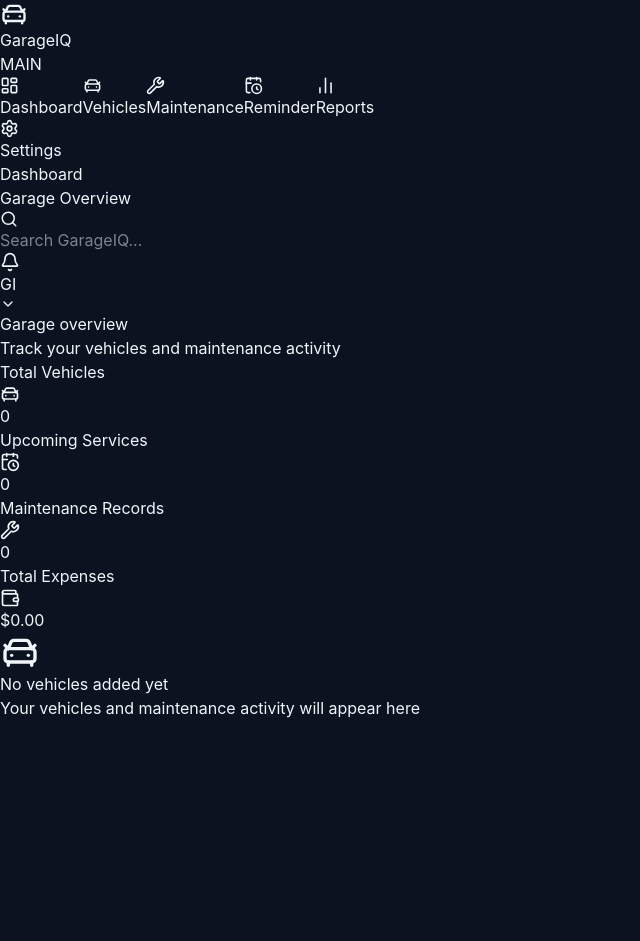
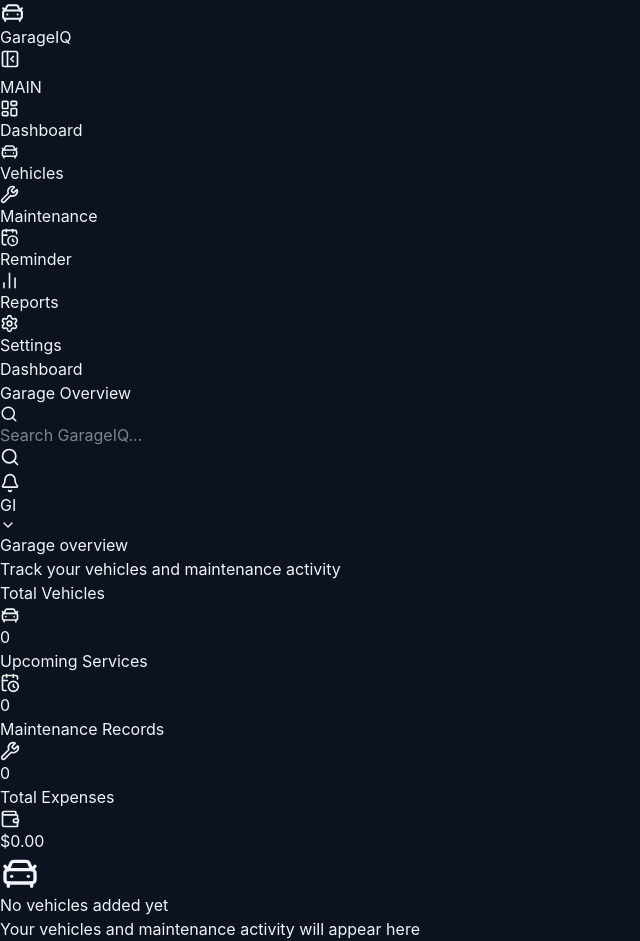
Before and after one commit to xTfTV/GarageIQ, a React (Vite) app in the folder src/renderer/: page /#/ in a window 1280 px wide. Shown: the whole page, without its empty margins (0-640 px from the left). Before the commit the page ends 800 px from the top, so only its background shows below. Built offline with nearby package versions, Linux system fonts and the light colour scheme.

Commit message:
ft ✨ - Implementing better resizing functionality

```diff
--- a/src/renderer/src/App.tsx
+++ b/src/renderer/src/App.tsx
@@ -1,24 +1,11 @@
-import Sidebar from './Components/Layout/Sidebar'
-import Topbar from './Components/Layout/Topbar'
+import AppLayout from './Components/Layout/AppLayout'
 import Dashboard from './Pages/Dashboard'
 
 function App(): React.JSX.Element {
   return (
-    <div className="flex h-screen overflow-hidden bg-[#0b1220] text-[#f1f5f9]">
-      {/* Left sidebar */}
-      <Sidebar />
-
-      {/* Main application area */}
-      <div className="flex min-w-0 flex-1 flex-col">
-        {/* Top navigation */}
-        <Topbar />
-
-        {/* Page content */}
-        <main className="flex-1 overflow-y-auto p-8">
-          <Dashboard />
-        </main>
-      </div>
-    </div>
+    <AppLayout>
+      <Dashboard />
+    </AppLayout>
   )
 }
 
--- a/src/renderer/src/Components/Layout/AppLayout.tsx
+++ b/src/renderer/src/Components/Layout/AppLayout.tsx
@@ -0,0 +1,45 @@
+import { useEffect, useState } from 'react'
+import Sidebar from './Sidebar'
+import Topbar from './Topbar'
+
+type AppLayoutProps = {
+  children: React.ReactNode
+}
+
+function AppLayout({ children }: AppLayoutProps): React.JSX.Element {
+  const [collapsed, setCollapsed] = useState(() => window.innerWidth < 1024)
+
+  useEffect(() => {
+    const media = window.matchMedia('(max-width: 1023px)')
+
+    const handleChange = (event: MediaQueryListEvent): void => {
+      setCollapsed(event.matches)
+    }
+
+    media.addEventListener('change', handleChange)
+
+    return () => {
+      media.removeEventListener('change', handleChange)
+    }
+  }, [])
+
+  const toggleSidebar = (): void => {
+    setCollapsed((previous) => !previous)
+  }
+
+  return (
+    <div className="flex h-screen w-full overflow-hidden bg-[#0b1220] text-[#f1f5f9]">
+      <Sidebar collapsed={collapsed} onToggle={toggleSidebar} onClose={() => setCollapsed(true)} />
+
+      <div className="flex min-w-0 flex-1 flex-col">
+        <Topbar />
+
+        <main className="min-h-0 min-w-0 flex-1 overflow-x-hidden overflow-y-auto p-4 sm:p-6 lg:p-8">
+          <div className="mx-auto w-full max-w-[1800px]">{children}</div>
+        </main>
+      </div>
+    </div>
+  )
+}
+
+export default AppLayout
--- a/src/renderer/src/Components/Layout/Sidebar.tsx
+++ b/src/renderer/src/Components/Layout/Sidebar.tsx
@@ -1,18 +1,22 @@
+import { useEffect, useState } from 'react'
 import {
   LayoutDashboard,
   CarFront,
   Wrench,
   CalendarClock,
   ChartNoAxesColumn,
-  Settings
+  Settings,
+  PanelLeftClose,
+  PanelLeftOpen
 } from 'lucide-react'
 
-type NavigationItem = {
-  label: string
-  icon: React.ComponentType<{ size?: number }>
+type SidebarProps = {
+  collapsed: boolean
+  onToggle: () => void
+  onClose: () => void
 }
 
-const navigationItem: NavigationItem[] = [
+const navigationItems = [
   { label: 'Dashboard', icon: LayoutDashboard },
   { label: 'Vehicles', icon: CarFront },
   { label: 'Maintenance', icon: Wrench },
@@ -20,49 +24,101 @@
   { label: 'Reports', icon: ChartNoAxesColumn }
 ]
 
-function SideBar(): React.JSX.Element {
+function Sidebar({ collapsed, onToggle, onClose }: SidebarProps): React.JSX.Element {
+  const [isSmallWindow, setIsSmallWindow] = useState(() => window.innerWidth < 768)
+
+  useEffect(() => {
+    const media = window.matchMedia('(max-width: 767px)')
+
+    const handleChange = (event: MediaQueryListEvent): void => {
+      setIsSmallWindow(event.matches)
+    }
+
+    media.addEventListener('change', handleChange)
+
+    return () => {
+      media.removeEventListener('change', handleChange)
+    }
+  }, [])
+
+  const showOverlay = isSmallWindow && !collapsed
+
   return (
-    <aside className="flex h-screen w-64 shrink-0 flex-col border-r border-[#253244] bg-[#151e2b]">
-      <div className="flex h-20 items-center gap-3 border-b border-[#253244] px-6">
-        <CarFront size={28} className="text-[#14b8a6]" />
-        <h1 className="text-xl font-bold text-[#f1f5f9]">GarageIQ</h1>
+    <>
+      {showOverlay && (
+        <button
+          type="button"
+          aria-label="Close sidebar"
+          onClick={onClose}
+          className="fixed inset-0 z-30 bg-black/60"
+        />
+      )}
+
+      <aside
+        className={`flex h-full shrink-0 flex-col border-r border-[#253244] bg-[#151e2b] transition-[width] duration-200 ${
+          collapsed ? 'w-18' : 'w-64'
+        } ${showOverlay ? 'fixed inset-y-0 left-0 z-40 shadow-2xl' : 'relative'}`}
+      >
+        {/* Branding */}
+        <div className="flex h-20 shrink-0 items-center justify-between border-b border-[#253244] px-4">
+          {!collapsed && (
+            <div className="flex min-w-0 items-center gap-2">
+              <CarFront size={25} className="shrink-0 text-[#14b8a6]" />
+              <span className="truncate text-xl font-bold">GarageIQ</span>
+            </div>
+          )}
+
+          <button
+            type="button"
+            onClick={onToggle}
+            aria-label={collapsed ? 'Expand sidebar' : 'Collapse sidebar'}
+            aria-expanded={!collapsed}
+            className="rounded-lg p-2 text-[#94a3b8] transition-colors hover:bg-[#1e293b] hover:text-white"
+          >
+            {collapsed ? <PanelLeftOpen size={20} /> : <PanelLeftClose size={20} />}
+          </button>
         </div>
 
-      <nav className="flex-1 space-y-1 p-4">
-        <p className="mb-3 px-3 text-xs font-semibold text-[#94a3b8]">MAIN</p>
+        {/* Main navigation */}
+        <nav aria-label="Main navigation" className="min-h-0 flex-1 space-y-1 overflow-y-auto p-3">
+          {!collapsed && <p className="mb-3 px-3 text-xs font-semibold text-[#94a3b8]">MAIN</p>}
 
-        {navigationItem.map((item, index) => {
+          {navigationItems.map((item, index) => {
             const Icon = item.icon
-          const isActive = index == 0
+            const isActive = index === 0
 
             return (
-            <button
+              <div
                 key={item.label}
-              type="button"
-              className={`flex w-full items-center gap-3 rounded-lg px-3 py-3 text-left text-sm transition-colors ${
-                isActive
-                  ? `bg-[#203a40] font-medium text-[#14b8a6]`
-                  : `text-[#94a3b8] hover:bg-[#1e293b] hover:text-[#f1f5f9]`
-              }`}
+                title={collapsed ? item.label : undefined}
+                aria-label={item.label}
+                aria-current={isActive ? 'page' : undefined}
+                className={`flex items-center rounded-lg py-3 ${
+                  collapsed ? 'justify-center px-2' : 'gap-3 px-3'
+                } ${isActive ? 'bg-[#203a40] font-medium text-[#14b8a6]' : 'text-[#94a3b8]'}`}
               >
-              <Icon size={19} />
-              <span>{item.label}</span>
-            </button>
+                <Icon size={19} className="shrink-0" />
+                {!collapsed && <span className="truncate text-sm">{item.label}</span>}
+              </div>
             )
           })}
         </nav>
 
-      <div className="border-t border-[#253244] p-4">
-        <button
-          type="button"
-          className="flex w-full items-center gap-3 rounded-lg px-3 py-3 text-sm text-[#94a3b8] hover:bg-[#1e293b] hover:text-[#f1f5f9]"
+        {/* Settings */}
+        <div className="shrink-0 border-t border-[#253244] p-3">
+          <div
+            title={collapsed ? 'Settings' : undefined}
+            className={`flex items-center rounded-lg py-3 text-[#94a3b8] ${
+              collapsed ? 'justify-center px-2' : 'gap-3 px-3'
+            }`}
           >
-          <Settings size={19} />
-          <span>Settings</span>
-        </button>
+            <Settings size={19} className="shrink-0" />
+            {!collapsed && <span className="truncate text-sm">Settings</span>}
+          </div>
         </div>
       </aside>
+    </>
   )
 }
 
-export default SideBar
+export default Sidebar
--- a/src/renderer/src/Components/Layout/Topbar.tsx
+++ b/src/renderer/src/Components/Layout/Topbar.tsx
@@ -1,44 +1,77 @@
-import { Bell, Search, ChevronDown } from 'lucide-react'
+import { useState } from 'react'
+import { Bell, Search, ChevronDown, X } from 'lucide-react'
 
-function TopBar(): React.JSX.Element {
+function Topbar(): React.JSX.Element {
+  const [showMobileSearch, setShowMobileSearch] = useState(false)
+
   return (
-    <header className="flex h-20 shrink-0 items-center justify-between border-b border-[#253244] bg-[#151e2b] px-8">
-      {/* Current Page */}
-      <div>
-        <h2 className="text-lg font-semibold text-[#f1f15f9]">Dashboard</h2>
-
-        <p className="text-xs text-[#94a3b8]">Garage Overview</p>
+    <header className="relative flex h-20 shrink-0 items-center justify-between gap-3 border-b border-[#253244] bg-[#151e2b] px-4 sm:px-6 lg:px-8">
+      {/* Current page */}
+      <div className="min-w-0">
+        <h2 className="truncate text-base font-semibold text-[#f1f5f9] sm:text-lg">Dashboard</h2>
+        <p className="hidden text-xs text-[#94a3b8] sm:block">Garage Overview</p>
       </div>
 
       {/* Right controls */}
-      <div className="flex items-center gap-5">
-        {/* Search */}
-        <div className="flex w-72 items-center gap-3 rounded-lg border border-[#253244] bg-[#0b1220] px-4 py-2.5">
-          <Search size={18} className="text-[#94a3b8]" />
+      <div className="flex shrink-0 items-center gap-2 sm:gap-4">
+        {/* Desktop search */}
+        <div className="hidden items-center gap-3 rounded-lg border border-[#253244] bg-[#0b1220] px-4 py-2.5 md:flex md:w-44 lg:w-56 xl:w-72">
+          <Search size={18} className="shrink-0 text-[#94a3b8]" />
 
           <input
-            type="text"
+            type="search"
             placeholder="Search GarageIQ..."
             aria-label="Search GarageIQ"
-            className="w-full bg-transparent text-sm text-[#f1f5f9] outline-none placeholder:text-[#64748b]"
+            className="min-w-0 w-full bg-transparent text-sm text-[#f1f5f9] outline-none placeholder:text-[#64748b]"
           />
         </div>
 
-        {/* Notifications -- visual placeholder */}
-        <div className="rounded-lg p-2 text-[#94a3b8]" title="Notifications coming soon">
+        {/* Small-window search toggle */}
+        <button
+          type="button"
+          onClick={() => setShowMobileSearch(!showMobileSearch)}
+          aria-label="Toggle search"
+          aria-expanded={showMobileSearch}
+          className="rounded-lg p-2 text-[#94a3b8] hover:bg-[#1e293b] md:hidden"
+        >
+          {showMobileSearch ? <X size={20} /> : <Search size={20} />}
+        </button>
+
+        {/* Notification placeholder */}
+        <span
+          title="Notifications coming soon"
+          aria-label="Notifications coming soon"
+          className="rounded-lg p-2 text-[#94a3b8]"
+        >
           <Bell size={20} />
-        </div>
+        </span>
 
-        {/* User Profile -- Visual placeholder for now */}
-        <div className="flex items-center gap-2">
+        {/* Profile placeholder */}
+        <div title="User profile coming soon" className="flex items-center gap-1 sm:gap-2">
           <div className="flex h-9 w-9 items-center justify-center rounded-full bg-[#203a40] text-sm font-semibold text-[#14b8a6]">
             GI
           </div>
-          <ChevronDown size={16} className="text-[94a3b8]" />
+          <ChevronDown size={16} className="hidden text-[#94a3b8] sm:block" />
         </div>
       </div>
+
+      {/* Compact search */}
+      {showMobileSearch && (
+        <div className="absolute inset-x-0 top-full z-20 border-b border-[#253244] bg-[#151e2b] p-3 shadow-lg md:hidden">
+          <div className="flex items-center gap-2 rounded-lg border border-[#253244] bg-[#0b1220] px-3 py-2">
+            <Search size={18} className="text-[#94a3b8]" />
+            <input
+              type="search"
+              placeholder="Search GarageIQ..."
+              aria-label="Search GarageIQ"
+              autoFocus
+              className="min-w-0 flex-1 bg-transparent text-sm text-white outline-none placeholder:text-[#64748b]"
+            />
+          </div>
+        </div>
+      )}
     </header>
   )
 }
 
-export default TopBar
+export default Topbar
```
Lines whose indentation alone changed are shown as unchanged.
